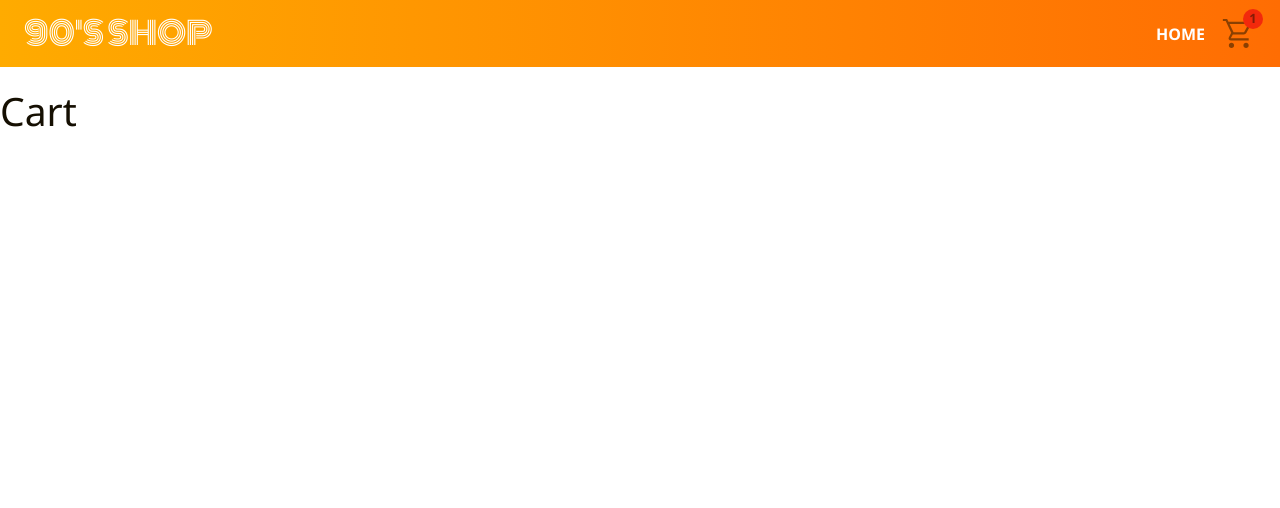
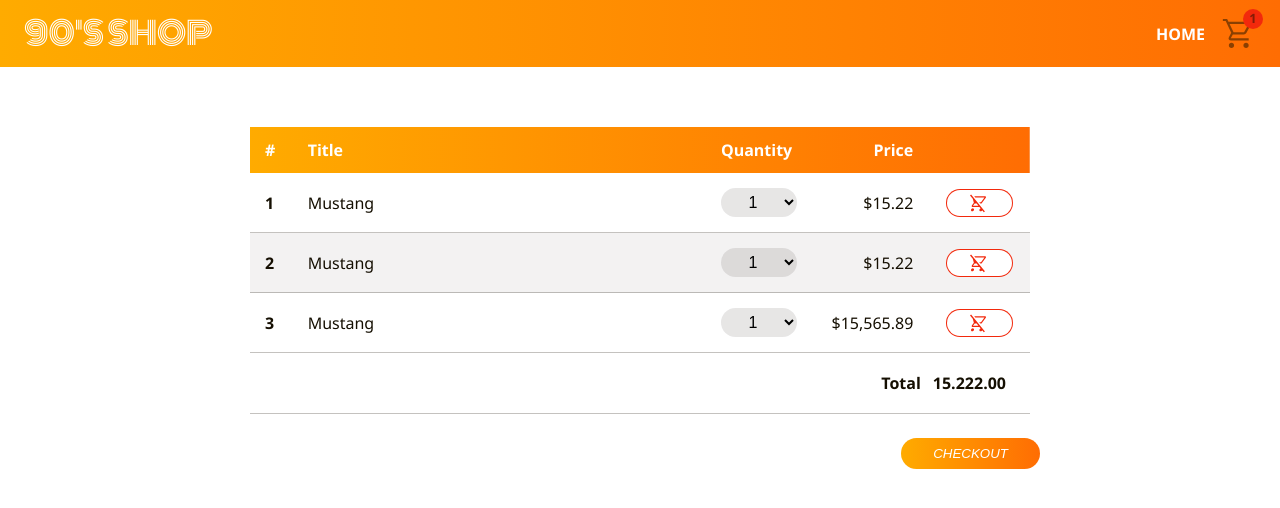
Before and after one commit to RodBrowning/marketplace, a React (Create React App) app: page /cart in a window 1280 px wide. Shown: the top 508 px of the page. Built offline with nearby package versions, Linux system fonts and the light colour scheme.

Commit message:
Create cart component

```diff
--- /dev/null
+++ b/src/components/button/checkout/checkout.js
@@ -0,0 +1,10 @@
+import './style.scss';
+import './style-mobile.scss';
+
+const CheckoutButton = () => {
+    return (
+        <button id="checkout-btn"><span>Checkout</span></button>
+    )
+}
+
+export default CheckoutButton;
--- /dev/null
+++ b/src/components/button/checkout/style-mobile.scss
@@ -0,0 +1 @@
+@use '../../../style/mainStyle.scss' as mainStyle;
--- /dev/null
+++ b/src/components/button/checkout/style.scss
@@ -0,0 +1,22 @@
+@use '../../../style/mainStyle.scss' as mainStyle;
+
+button#checkout-btn {
+    display: flex;
+    align-items: center;
+    gap: 16px;
+    background-image: mainStyle.$gradient;
+    border: 0;
+    border-radius: 50px;
+    color: white;
+    font-style: italic;
+    text-transform: uppercase;
+    padding: 8px 32px;
+    cursor: pointer;
+    &:hover{
+        background-color: mainStyle.$secondary;
+        background-image: unset;
+    }
+    span {
+        width: 100%;
+    }
+}
--- /dev/null
+++ b/src/components/button/removeCard/removeCartButton.js
@@ -0,0 +1,14 @@
+import './style.scss';
+import './style-mobile.scss';
+
+const RemoveCartButton = () => {
+    return (
+        <button id="remove-card-btn">
+            <svg className="cart-icon" xmlns="http://www.w3.org/2000/svg" x="0px" y="0px" width="48px" height="48px" viewBox="0 0 48 48">
+                <path xmlns="http://www.w3.org/2000/svg" d="M32 25.4h-1.75l-2.95-3h4.25l6.3-11.4H15.8l-3-3h26.45q1.3 0 1.9 1.075.6 1.075-.1 2.325L34 24.2q-.3.55-.75.875-.45.325-1.25.325ZM14.35 43.95q-1.5 0-2.55-1.05-1.05-1.05-1.05-2.55 0-1.5 1.05-2.55 1.05-1.05 2.55-1.05 1.5 0 2.55 1.05 1.05 1.05 1.05 2.55 0 1.5-1.05 2.55-1.05 1.05-2.55 1.05Zm28.2 2.3-12.8-12.7h-15.9q-1.9 0-2.8-1.375-.9-1.375.05-2.975l3.5-5.85L10.3 14l-8-8 2.15-2.15L44.7 44.1Zm-15.8-15.7-5.05-5.2h-4.75l-3.15 5.2Zm4.8-8.15H27.3h4.25Zm2.85 21.55q-1.45 0-2.525-1.05T30.8 40.35q0-1.5 1.075-2.55 1.075-1.05 2.525-1.05t2.525 1.05Q38 38.85 38 40.35q0 1.5-1.075 2.55-1.075 1.05-2.525 1.05Z"/>
+            </svg>
+        </button>
+    )
+}
+
+export default RemoveCartButton;
--- /dev/null
+++ b/src/components/button/removeCard/style-mobile.scss
@@ -0,0 +1 @@
+@use '../../../style/mainStyle.scss' as mainStyle;
--- /dev/null
+++ b/src/components/button/removeCard/style.scss
@@ -0,0 +1,68 @@
+@use '../../../style/mainStyle.scss' as mainStyle;
+
+button#remove-card-btn {
+    display: flex;
+    align-items: center;
+    gap: 16px;
+    background-color: mainStyle.$tertiary;
+    border: 0;
+    border-radius: 50px;
+    color: white;
+    font-style: italic;
+    text-transform: uppercase;
+    padding: 1px;
+    cursor: pointer;
+    &:hover{
+        background-color: mainStyle.$tertiary;
+        background-image: unset;
+        svg.cart-icon {
+            background-color: mainStyle.$tertiary;
+            animation-name: blink-remove-div;
+            animation-timing-function: ease-in;
+            animation-duration: .55s;
+            animation-iteration-count: infinite;
+            animation-direction: alternate;
+            path {
+                fill: white;
+                animation-name: blink-remove-svg;
+                animation-duration: .55s;
+                animation-timing-function: ease-in;
+                animation-iteration-count: infinite;
+                animation-direction: alternate;
+                @keyframes blink-remove-svg {
+                    0% {
+                        fill: mainStyle.$tertiary;
+                    }
+                    100% {
+                        fill: white;
+                    }
+                }
+            }
+            @keyframes blink-remove-div {
+                0% {
+                    background-color: white;
+                }
+                100% {
+                    background-color: mainStyle.$tertiary;
+                }
+            }
+        }
+    }
+    svg.cart-icon {
+        display: inline-block;
+        width: 65px;
+        height: 20px;
+        background-color: white;
+        padding: 3px 0;
+        border-radius: 50px;
+        transition: all .15s ease-in-out;
+        path {
+            transform: skewX(-10deg);
+            fill: mainStyle.$tertiary;
+            transition: all .15s ease-in-out;
+        }
+    }
+    span {
+        width: 100%;
+    }
+}
--- /dev/null
+++ b/src/components/quantitySelector/index.js
@@ -0,0 +1,19 @@
+import './style.scss';
+
+const QuantitySelector = ({quantity}) => {
+    const options = (numOfOptions) => {
+        const options = [];
+        for (let index = 1; index <= numOfOptions; index++) {
+            const option = <option value={index}>{index}</option>;
+            options.push(option);
+        }
+        return options;
+    }
+    return (
+        <select id="quantity-selector">
+            {options(quantity)}
+        </select>
+    );
+}
+
+export default QuantitySelector;
--- /dev/null
+++ b/src/components/quantitySelector/style.scss
@@ -0,0 +1,14 @@
+@use '../../style/mainStyle.scss' as mainStyle;
+
+#quantity-selector {
+    cursor: pointer;
+    border: none;
+    outline: none;
+    text-align: center;
+    width: 100%;
+    font-size: 1rem;
+    background-color: transparent;
+    background-color: mainStyle.$black-10;
+    border-radius: 50px;
+    padding: 5px;
+}
--- a/src/pages/cart/index.js
+++ b/src/pages/cart/index.js
@@ -1,11 +1,69 @@
 import './style.scss';
 import './style-mobile.scss';
+
+import CheckoutButton from '../../components/button/checkout/checkout';
+import RemoveCartButton from '../../components/button/removeCard/removeCartButton';
+import QuantitySelector from '../../components/quantitySelector';
+import { numToCurrency } from '../../utils/utils';
+
+
 
 const Cart = () => {
 
     return (
-        <section>
-            <h1>Cart</h1>
+        <section id='card-container'>
+            <div className="products-list">
+                <table>
+                    <tbody>
+                        <tr>
+                            <th>#</th>
+                            <th>Title</th>
+                            <th>Quantity</th>
+                            <th>Price</th>
+                            <th></th>
+                        </tr>
+                        <tr>
+                            <td>1</td>
+                            <td>Mustang</td>
+                            <td>
+                                <QuantitySelector quantity={16}/>
+                            </td>
+                            <td>{numToCurrency(15.222)}</td>
+                            <td>
+                                <RemoveCartButton />
+                            </td>
+                        </tr>
+                        <tr>
+                            <td>2</td>
+                            <td>Mustang</td>
+                            <td>
+                                <QuantitySelector quantity={200}/>
+                            </td>
+                            <td>{numToCurrency(15.222)}</td>
+                            <td>
+                                <RemoveCartButton />
+                            </td>
+                        </tr>
+                        <tr>
+                            <td>3</td>
+                            <td>Mustang</td>
+                            <td>
+                                <QuantitySelector quantity={6}/>
+                            </td>
+                            <td>{numToCurrency(15565.89)}</td>
+                            <td>
+                                <RemoveCartButton />
+                            </td>
+                        </tr>
+                    </tbody>
+                </table>
+            </div>
+            <div className="total-container">
+                <h5><span>Total</span>15.222.00</h5>
+            </div>
+            <div className="action-container">
+                <CheckoutButton />
+            </div>
         </section>
         );
     }
--- a/src/pages/cart/style.scss
+++ b/src/pages/cart/style.scss
@@ -0,0 +1,74 @@
+@use '../../style/mainStyle.scss' as mainStyle;
+
+#card-container {
+    max-Width: 800px;
+    margin: auto;
+    margin-top: 60px;
+    .products-list {
+        margin: 0 10px;
+        overflow-x: auto;
+        height: 100%;
+        table {
+            width: 100%;
+            text-align: left;
+            tbody {
+                tr {
+                    border-bottom: 1px solid mainStyle.$black-25;
+                    &:first-child {
+                        background-image: mainStyle.$gradient;
+                        font-weight: bold;
+                        border-bottom: unset;
+                    }
+                    &:nth-child(odd) {
+                        background-color: mainStyle.$black-5;
+                    }
+                    th, td {
+                        padding: 15px;
+                        vertical-align: middle;
+                        &:nth-child(4) {
+                            text-align: right;
+                        }
+                    }
+                    th {
+                        color: white;
+                    }
+                    td {
+                        width: 10%;
+                        &:first-child {
+                            font-weight: bold;
+                            width: 5%;
+                        }
+                        &:nth-child(2) {
+                            width: 50%;
+                        }
+                        &:nth-child(3) {
+                            text-align: center;
+                        }
+                        #remove-card-btn {
+                            margin: auto;
+                        }
+                    }
+                }
+            }
+        }
+    }
+    .total-container {
+        border-bottom: 1px solid mainStyle.$black-25;
+        padding-right: 24px;
+        margin: 0 10px;
+        margin-bottom: 24px;
+        h5 {
+            font-weight: bold;
+            text-align: right;
+            padding: 22px 0;
+            span {
+                margin-right: 12px;
+            }
+        }
+    }
+    .action-container {
+        button {
+            margin-left: auto;
+        }
+    }
+}
--- a/src/pages/product/index.js
+++ b/src/pages/product/index.js
@@ -9,6 +9,7 @@ import PriceDisplay from '../../components/display/price';
 import { getPercentage } from '../../utils/utils';
 import image from '../../a.jpg';
 import { useLoaderData } from "react-router-dom";
+import QuantitySelector from '../../components/quantitySelector';
 
 export async function loader({ params }) {
     return params.id;
@@ -41,6 +42,8 @@ const Product = () => {
                     <h6 className="brand">{brand}</h6>
                     <h4 className="title">{title}</h4>
                     <PriceDisplay price={price} oldPrice={oldPrice}/>
+                    <p className='quantity'>Quantity</p>
+                    <QuantitySelector quantity={6}/>
                     <p className="description">{description}</p>
                     {shipping && <h6 className="shipping">Free Shipping</h6>}
                     <AddCartButton />
--- a/src/pages/product/style.scss
+++ b/src/pages/product/style.scss
@@ -49,6 +49,13 @@
                 margin-bottom: 3px;
                 color: mainStyle.$black-50;
             }
+            .quantity {
+                font-weight: bold;
+                color: mainStyle.$black-75;
+            }
+            #quantity-selector {
+                width: unset;
+            }
             .description {
                 opacity: 1;
             }
```
